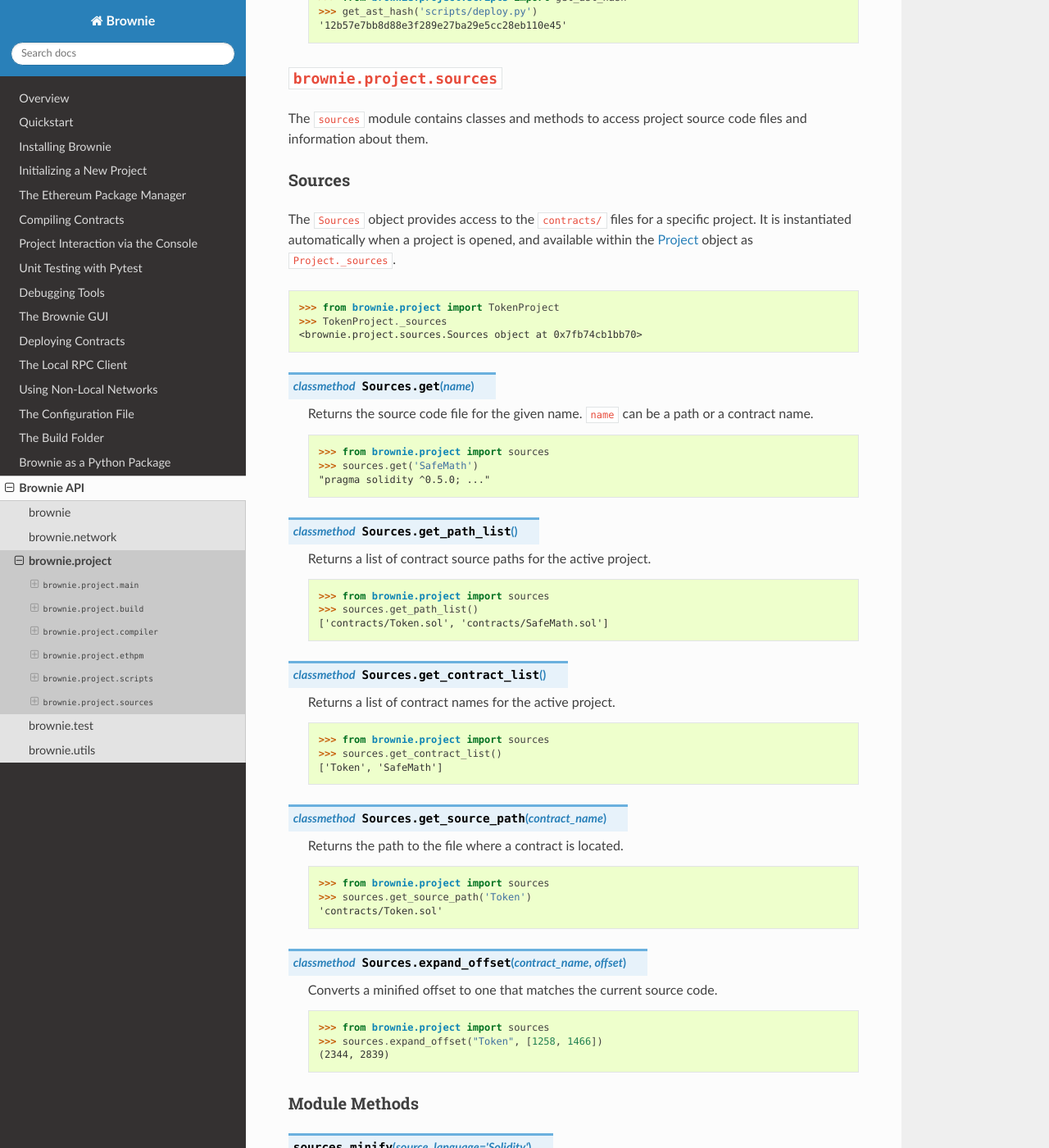
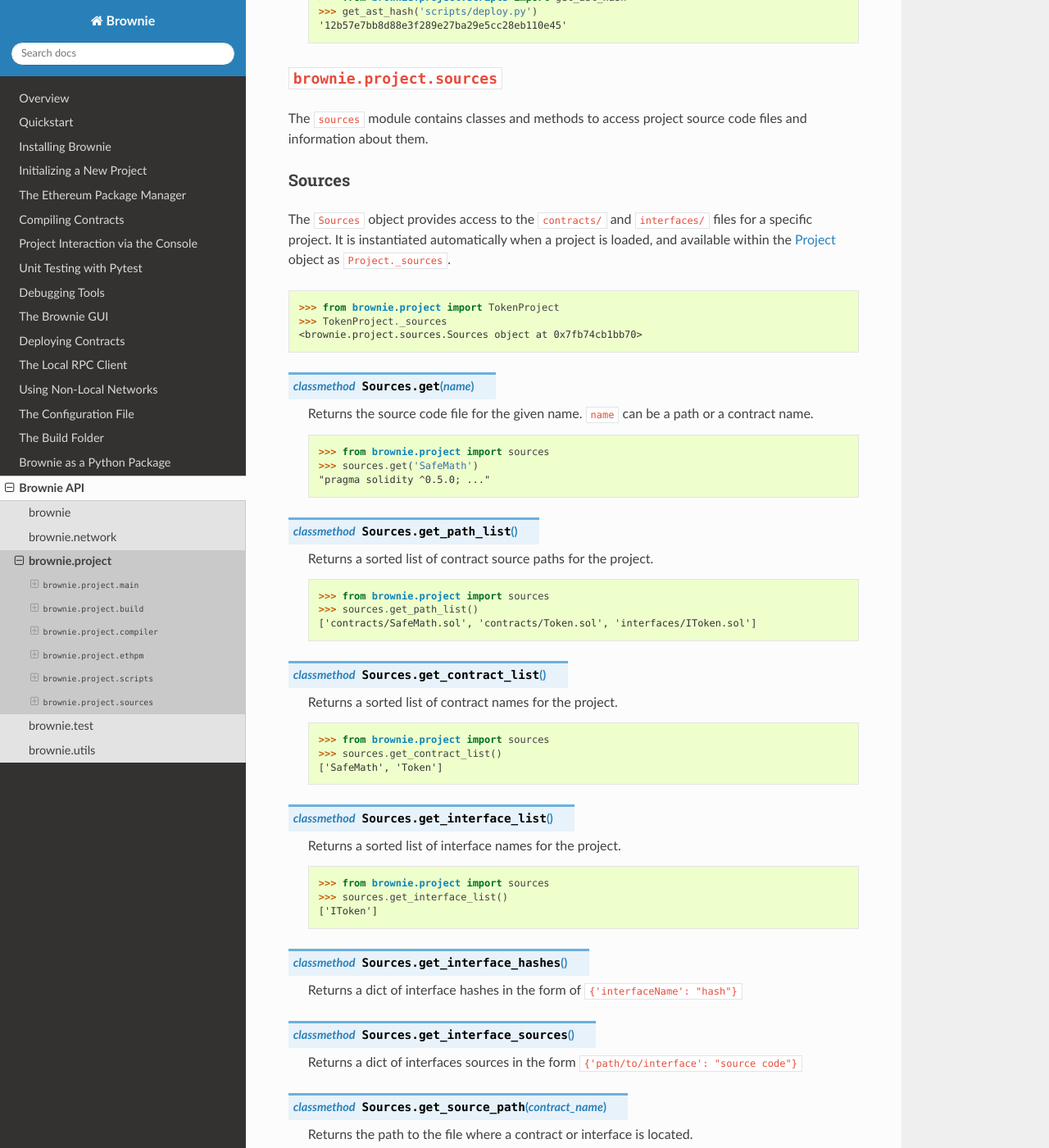
Before and after one commit to eth-brownie/brownie, a Sphinx documentation site: the page built from docs/api-project.rst, in a window 1280 px wide and 1400 px high, scrolled down 10703 px. Shown: the whole window at 82% size. Built offline with Sphinx 7.4.7 and the Read the Docs theme 2.0.0, drawn with Linux system fonts in a browser that asks for light colours; some of the changed text lies outside the part shown.

Commit message:
updates to project.sources, documentation

```diff
--- a/docs/api-project.rst
+++ b/docs/api-project.rst
@@ -258,7 +258,6 @@
 
     When two contracts have differing values for the same program counter, the value in the revert map is set to ``False``. If a transaction reverts with this pc, the entire trace must be queried to determine which contract reverted and get the dev string from it's ``pcMap``.
 
-
 Internal Methods
 ----------------
 
@@ -513,7 +512,7 @@
 Sources
 -------
 
-The ``Sources`` object provides access to the ``contracts/`` files for a specific project. It is instantiated automatically when a project is opened, and available within the :ref:`api-project-project` object as ``Project._sources``.
+The ``Sources`` object provides access to the ``contracts/`` and ``interfaces/`` files for a specific project. It is instantiated automatically when a project is loaded, and available within the :ref:`api-project-project` object as ``Project._sources``.
 
 .. code-block:: python
 
@@ -533,27 +532,45 @@
 
 .. py:classmethod:: Sources.get_path_list()
 
-    Returns a list of contract source paths for the active project.
+    Returns a sorted list of contract source paths for the project.
 
     .. code-block:: python
 
         >>> from brownie.project import sources
         >>> sources.get_path_list()
-        ['contracts/Token.sol', 'contracts/SafeMath.sol']
+        ['contracts/SafeMath.sol', 'contracts/Token.sol', 'interfaces/IToken.sol']
 
 .. py:classmethod:: Sources.get_contract_list()
 
-    Returns a list of contract names for the active project.
+    Returns a sorted list of contract names for the project.
 
     .. code-block:: python
 
         >>> from brownie.project import sources
         >>> sources.get_contract_list()
-        ['Token', 'SafeMath']
+        ['SafeMath', 'Token']
+
+.. py:classmethod:: Sources.get_interface_list()
+
+    Returns a sorted list of interface names for the project.
+
+    .. code-block:: python
+
+        >>> from brownie.project import sources
+        >>> sources.get_interface_list()
+        ['IToken']
+
+.. py:classmethod:: Sources.get_interface_hashes
+
+    Returns a dict of interface hashes in the form of ``{'interfaceName': "hash"}``
+
+.. py:classmethod:: Sources.get_interface_sources
+
+    Returns a dict of interfaces sources in the form ``{'path/to/interface': "source code"}``
 
 .. py:classmethod:: Sources.get_source_path(contract_name)
 
-    Returns the path to the file where a contract is located.
+    Returns the path to the file where a contract or interface is located.
 
     .. code-block:: python
 
@@ -605,3 +622,35 @@
 .. py:method:: sources.get_hash(source, contract_name, minified, language)
 
     Returns a sha1 hash generated from a contract's source code.
+
+.. py:method:: sources.get_contracts(full_source)
+
+    Given a Solidity contract source as a string, returns a ``dict`` of source code for individual contracts.
+
+    .. code-block:: python
+
+        >>> from brownie.project.sources import get_contracts
+        >>> get_contracts('''
+        ... pragma solidity 0.5.0;
+        ...
+        ... contract Foo {
+        ...     function bar() external returns (bool) {
+        ...         return true;
+        ...     }
+        ... }
+        ...
+        ... library Bar {
+        ...     function baz(uint a, uint b) external pure returns (uint) {
+        ...         return a + b;
+        ...     }
+        ... }''')
+        {
+            'Foo': 'contract Foo {\n    function bar() external returns (bool) {\n        return true;\n    }\n}',
+            'Bar': 'library Bar {\n    function baz(uint a, uint b) external pure returns (uint) {\n        return a + b;\n    }\n}'
+        }
+
+.. py:method:: sources.get_pragma_spec(source, path=None)
+
+    Returns an `NpmSpec <https://python-semanticversion.readthedocs.io/en/latest/#npm-based-ranges>`_ object representing the first pragma statement found within a source file.
+
+    Raises ``PragmaError`` on failure. If ``path`` is not ``None``, it will be included in the error string.
```
Also changed, not shown: 1 other file.
